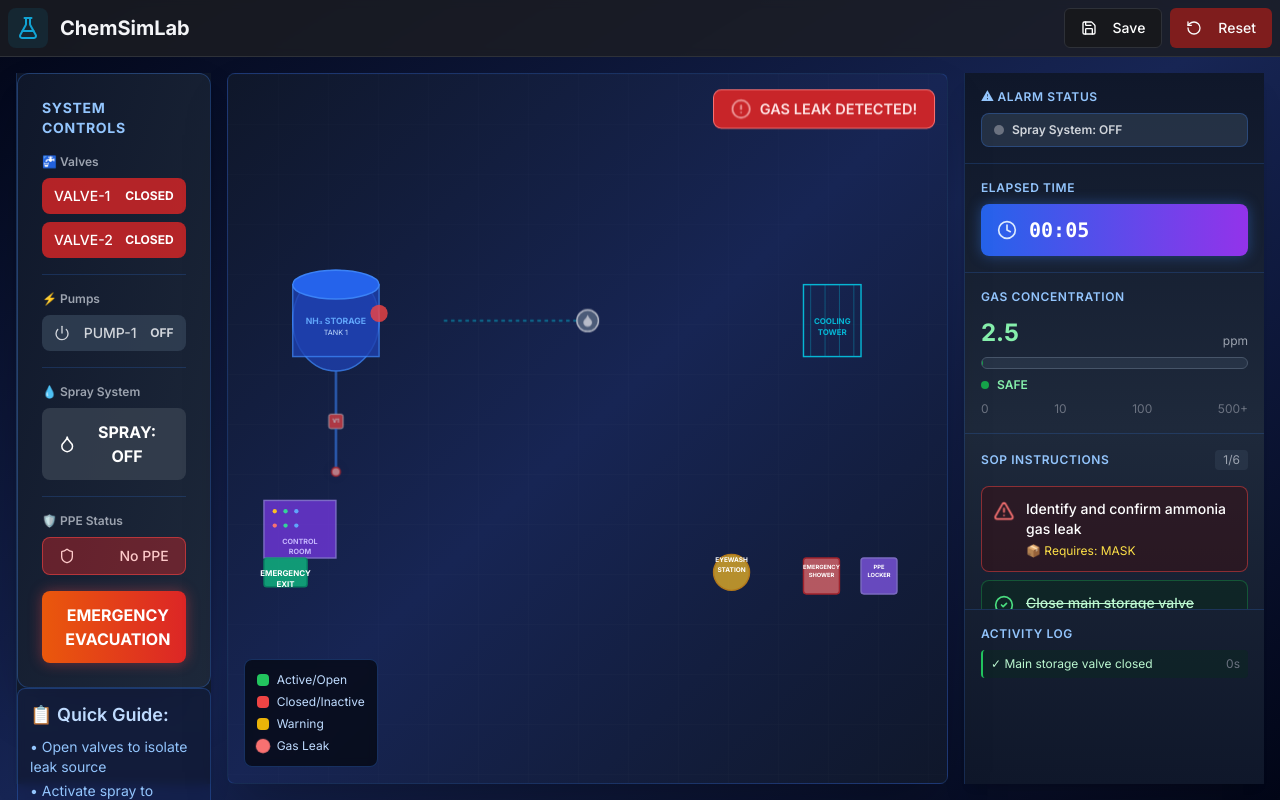
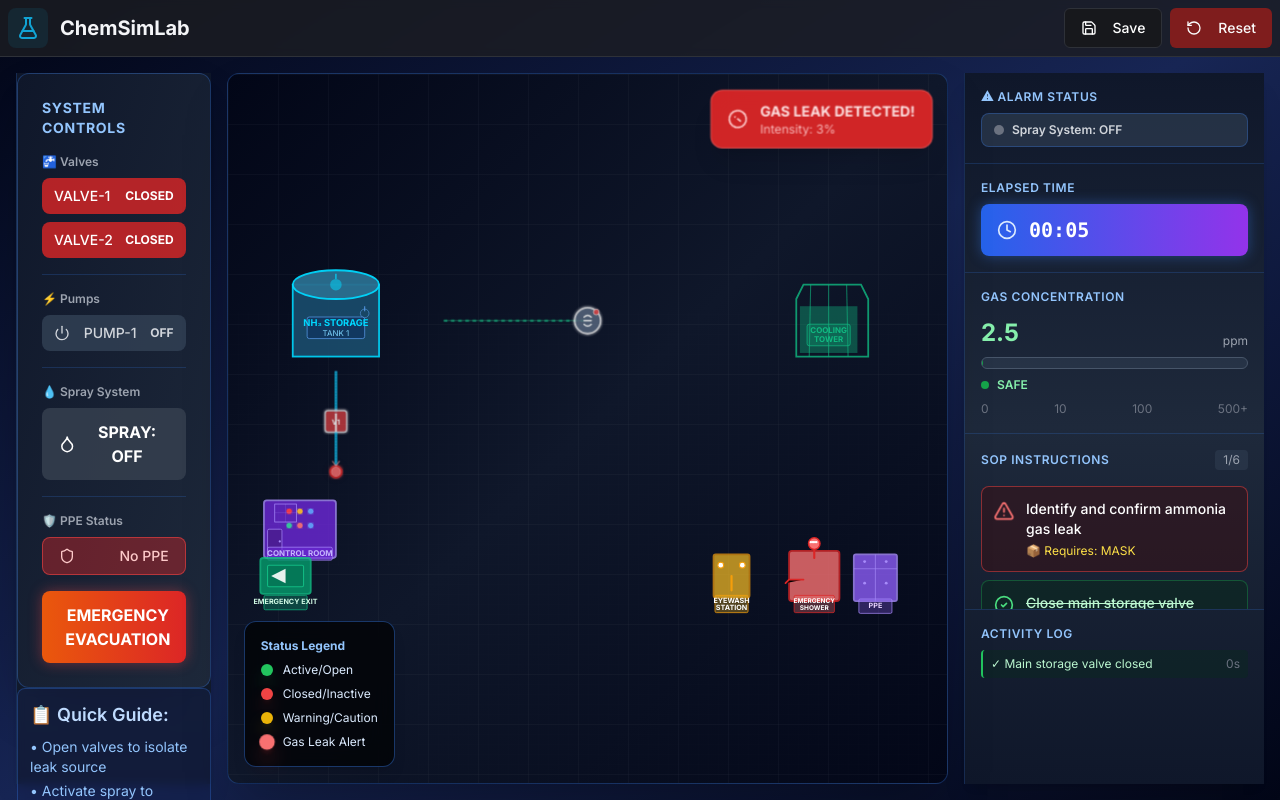
Before and after one commit to void-33/ReactorX, a Next.js app: page /emergency in a window 1280 px wide. Built offline with nearby package versions, Linux system fonts and the light colour scheme.

Commit message:
refactor(ui): plantschematic

```diff
--- a/src/components/emergency/PlantSchematic.tsx
+++ b/src/components/emergency/PlantSchematic.tsx
@@ -25,18 +25,22 @@ export default function PlantSchematic({
   const canvasHeight = 600;
 
   return (
-    <div className="relative w-full h-full bg-gradient-to-br from-slate-900 via-blue-950 to-slate-900 rounded-lg border border-blue-500/20 overflow-hidden shadow-2xl">
-      {/* Grid background for scale reference */}
+    <div className="relative w-full h-full bg-gradient-to-br from-slate-950 via-slate-900 to-slate-950 rounded-xl border border-blue-500/30 overflow-hidden shadow-2xl">
+      {/* Enhanced Grid background for scale reference */}
       <svg
-        className="absolute inset-0 w-full h-full opacity-5"
+        className="absolute inset-0 w-full h-full opacity-10"
         xmlns="http://www.w3.org/2000/svg"
       >
         <defs>
           <pattern id="grid" width="50" height="50" patternUnits="userSpaceOnUse">
             <path d="M 50 0 L 0 0 0 50" fill="none" stroke="white" strokeWidth="0.5" />
           </pattern>
+          <pattern id="smallGrid" width="10" height="10" patternUnits="userSpaceOnUse">
+            <path d="M 10 0 L 0 0 0 10" fill="none" stroke="white" strokeWidth="0.25" />
+          </pattern>
         </defs>
         <rect width="100%" height="100%" fill="url(#grid)" />
+        <rect width="100%" height="100%" fill="url(#smallGrid)" opacity="0.5" />
       </svg>
 
       {/* Main Canvas SVG */}
@@ -48,23 +52,41 @@ export default function PlantSchematic({
           className="cursor-pointer"
           whileHover={{ scale: 1.05 }}
         >
-          {/* Tank body */}
-          <ellipse cx="150" cy="150" rx="60" ry="70" fill="#1e40af" stroke="#3b82f6" strokeWidth="2" opacity="0.8" />
-          <rect x="90" y="100" width="120" height="100" fill="#1e40af" stroke="#3b82f6" strokeWidth="2" opacity="0.8" />
-          <ellipse cx="150" cy="100" rx="60" ry="20" fill="#2563eb" stroke="#3b82f6" strokeWidth="2" />
+          {/* Tank shadow/glow */}
+          <filter id="tankGlow">
+            <feGaussianBlur stdDeviation="4" result="coloredBlur"/>
+            <feMerge>
+              <feMergeNode in="coloredBlur"/>
+              <feMergeNode in="SourceGraphic"/>
+            </feMerge>
+          </filter>
 
-          {/* Tank label */}
-          <text x="150" y="155" textAnchor="middle" fill="#60a5fa" fontSize="12" fontWeight="bold">
+          {/* Tank body - enhanced 3D look */}
+          {/* <ellipse cx="150" cy="150" rx="60" ry="70" fill="#0f3460" stroke="#00d9ff" strokeWidth="2.5" opacity="0.9" filter="url(#tankGlow)" /> */}
+          <rect x="90" y="100" width="120" height="100" fill="#1a4d6d" stroke="#00d9ff" strokeWidth="2.5" opacity="0.9" />
+          <ellipse cx="150" cy="100" rx="60" ry="20" fill="#2a6e8f" stroke="#00d9ff" strokeWidth="2.5" opacity="0.95" />
+
+          {/* Tank top cap detail */}
+          <circle cx="150" cy="100" r="8" fill="#00d9ff" opacity="0.5" />
+          <line x1="150" y1="92" x2="150" y2="85" stroke="#00d9ff" strokeWidth="2" opacity="0.8" />
+
+          {/* Pressure gauge indicator */}
+          <circle cx="190" cy="140" r="6" fill="none" stroke="#60a5fa" strokeWidth="1" opacity="0.7" />
+          <line x1="190" y1="137" x2="190" y2="130" stroke="#60a5fa" strokeWidth="1.5" opacity="0.8" />
+
+          {/* Tank label with better styling */}
+          <rect x="110" y="145" width="80" height="30" fill="rgba(15, 52, 96, 0.8)" stroke="#60a5fa" strokeWidth="1" rx="3" opacity="0.9" />
+          <text x="150" y="157" textAnchor="middle" fill="#00d9ff" fontSize="13" fontWeight="bold">
             NH₃ STORAGE
           </text>
-          <text x="150" y="170" textAnchor="middle" fill="#bfdbfe" fontSize="10">
+          <text x="150" y="171" textAnchor="middle" fill="#7dd3fc" fontSize="11">
             TANK 1
           </text>
 
           {/* Warning indicator if gas present */}
-          {gasIntensity > 0 && (
+          {gasIntensity > 5 && (
             <motion.circle
-              cx="210" cy="140" r="8" fill="#ef4444" opacity={0.8 + gasIntensity / 200}
+              cx="210" cy="140" r="8" fill="#ff3d3d" opacity={0.8 + gasIntensity / 200}
               animate={{ r: [8, 12, 8] }}
               transition={{ duration: 1, repeat: Infinity }}
             />
@@ -78,15 +100,27 @@ export default function PlantSchematic({
           className="cursor-pointer"
           whileHover={{ scale: 1.05 }}
         >
-          <rect x="800" y="100" width="80" height="100" fill="none" stroke="#06b6d4" strokeWidth="2" />
-          <line x1="810" y1="100" x2="810" y2="200" stroke="#06b6d4" strokeWidth="1" opacity="0.5" />
-          <line x1="830" y1="100" x2="830" y2="200" stroke="#06b6d4" strokeWidth="1" opacity="0.5" />
-          <line x1="850" y1="100" x2="850" y2="200" stroke="#06b6d4" strokeWidth="1" opacity="0.5" />
-          <line x1="870" y1="100" x2="870" y2="200" stroke="#06b6d4" strokeWidth="1" opacity="0.5" />
-          <text x="840" y="155" textAnchor="middle" fill="#06b6d4" fontSize="11" fontWeight="bold">
+          {/* Tower outer structure */}
+          <path d="M 790 120 L 800 100 L 880 100 L 890 120 L 890 200 L 790 200 Z" fill="none" stroke="#10b981" strokeWidth="2.5" opacity="0.8" />
+
+          {/* Tower internal structure - pipes */}
+          <line x1="810" y1="100" x2="808" y2="200" stroke="#10b981" strokeWidth="1.5" opacity="0.6" />
+          <line x1="835" y1="100" x2="835" y2="200" stroke="#10b981" strokeWidth="1.5" opacity="0.6" />
+          <line x1="860" y1="100" x2="862" y2="200" stroke="#10b981" strokeWidth="1.5" opacity="0.6" />
+
+          {/* Tower fill level indicator */}
+          <motion.rect
+            x="795" y="130" width="80" height="65" fill="#10b981" opacity="0.3"
+            animate={{ opacity: [0.3, 0.5, 0.3] }}
+            transition={{ duration: 2, repeat: Infinity }}
+          />
+
+          {/* Tower label */}
+          <rect x="805" y="155" width="60" height="30" fill="rgba(16, 185, 129, 0.2)" stroke="#10b981" strokeWidth="1" rx="3" />
+          <text x="835" y="167" textAnchor="middle" fill="#10b981" fontSize="11" fontWeight="bold">
             COOLING
           </text>
-          <text x="840" y="170" textAnchor="middle" fill="#06b6d4" fontSize="11" fontWeight="bold">
+          <text x="835" y="180" textAnchor="middle" fill="#10b981" fontSize="11" fontWeight="bold">
             TOWER
           </text>
         </motion.g>
@@ -98,37 +132,73 @@ export default function PlantSchematic({
           className="cursor-pointer"
           whileHover={{ scale: 1.05 }}
         >
-          <rect x="50" y="400" width="100" height="80" fill="#7c3aed" stroke="#a78bfa" strokeWidth="2" opacity="0.7" />
-          <circle cx="65" cy="415" r="3" fill="#fbbf24" />
-          <circle cx="80" cy="415" r="3" fill="#34d399" />
-          <circle cx="95" cy="415" r="3" fill="#60a5fa" />
-          <circle cx="65" cy="435" r="3" fill="#f87171" />
-          <circle cx="80" cy="435" r="3" fill="#34d399" />
-          <circle cx="95" cy="435" r="3" fill="#60a5fa" />
-          <text x="100" y="460" textAnchor="middle" fill="#c4b5fd" fontSize="10" fontWeight="bold">
-            CONTROL
-          </text>
-          <text x="100" y="475" textAnchor="middle" fill="#c4b5fd" fontSize="10" fontWeight="bold">
-            ROOM
+          {/* Control room building */}
+          <rect x="50" y="400" width="100" height="80" fill="#6d28d9" stroke="#a78bfa" strokeWidth="2.5" opacity="0.8" rx="4" />
+
+          {/* Door */}
+          <rect x="55" y="440" width="20" height="35" fill="#4c1d95" stroke="#a78bfa" strokeWidth="1" rx="2" />
+          <circle cx="72" cy="457" r="1.5" fill="#a78bfa" />
+
+          {/* Control panel lights */}
+          <g opacity="0.9">
+            <circle cx="85" cy="415" r="3.5" fill={gasIntensity > 0 ? '#ff3d3d' : '#34d399'} filter="url(#componentGlow)" />
+            <circle cx="100" cy="415" r="3.5" fill="#fbbf24" filter="url(#componentGlow)" />
+            <circle cx="115" cy="415" r="3.5" fill="#60a5fa" filter="url(#componentGlow)" />
+
+            <circle cx="85" cy="435" r="3.5" fill="#34d399" filter="url(#componentGlow)" />
+            <circle cx="100" cy="435" r="3.5" fill="#f87171" filter="url(#componentGlow)" />
+            <circle cx="115" cy="435" r="3.5" fill="#60a5fa" filter="url(#componentGlow)" />
+          </g>
+
+          {/* Window */}
+          <rect x="65" y="405" width="30" height="25" fill="none" stroke="#a78bfa" strokeWidth="1" />
+          <line x1="80" y1="405" x2="80" y2="430" stroke="#a78bfa" strokeWidth="0.5" opacity="0.5" />
+          <line x1="65" y1="417" x2="95" y2="417" stroke="#a78bfa" strokeWidth="0.5" opacity="0.5" />
+
+          {/* Label */}
+          <rect x="55" y="465" width="90" height="18" fill="rgba(109, 40, 217, 0.6)" stroke="#a78bfa" strokeWidth="1" rx="2" />
+          <text x="100" y="477" textAnchor="middle" fill="#c4b5fd" fontSize="11" fontWeight="bold">
+            CONTROL ROOM
           </text>
         </motion.g>
 
         {/* PIPELINE NETWORK */}
-        <g opacity="0.7">
-          {/* Main tank to valve */}
-          <line x1="150" y1="220" x2="150" y2="280" stroke="#3b82f6" strokeWidth="3" />
-          {/* Valve 1 */}
-          <motion.g key="valve-1" onClick={() => onComponentClick('valve-1', 'valve')} className="cursor-pointer" whileHover={{ scale: 1.08 }}>
-            <rect x="140" y="280" width="20" height="20" fill={valvesOpen.has('valve-1') ? '#10b981' : '#ef4444'} stroke="#fff" strokeWidth="1" rx="3" />
-            <text x="150" y="292" textAnchor="middle" fill="#fff" fontSize="8" fontWeight="bold">
-              {valvesOpen.has('valve-1') ? 'V1' : 'V1'}
+        <g opacity="0.85">
+          {/* Main tank to valve - enhanced pipe */}
+          <line x1="150" y1="220" x2="150" y2="280" stroke="#00d9ff" strokeWidth="4" opacity="0.7" />
+          <line x1="150" y1="220" x2="150" y2="280" stroke="#60a5fa" strokeWidth="2" opacity="0.5" strokeDasharray="2,2" />
+
+          {/* Valve 1 - Enhanced Design */}
+          <motion.g key="valve-1" onClick={() => onComponentClick('valve-1', 'valve')} className="cursor-pointer" whileHover={{ scale: 1.1 }}>
+            {/* Valve body */}
+            <rect x="135" y="275" width="30" height="30" fill={valvesOpen.has('valve-1') ? '#10b981' : '#ef4444'} stroke="#fff" strokeWidth="2" rx="4" opacity="0.8" filter="url(#componentGlow)" />
+            {/* Valve indicator line */}
+            <motion.line
+              x1="150" y1="280"
+              x2="150" y2="305"
+              stroke="#fff"
+              strokeWidth="2.5"
+              strokeLinecap="round"
+              animate={{ rotate: valvesOpen.has('valve-1') ? 90 : 0 }}
+              transition={{ duration: 0.3 }}
+            />
+            {/* Valve label */}
+            <text x="150" y="295" textAnchor="middle" fill="#fff" fontSize="10" fontWeight="bold">
+              V1
             </text>
           </motion.g>
+
           {/* Pipeline continues */}
-          <line x1="150" y1="300" x2="150" y2="360" stroke="#3b82f6" strokeWidth="3" />
+          <line x1="150" y1="305" x2="150" y2="360" stroke="#00d9ff" strokeWidth="4" opacity="0.7" />
+          <line x1="150" y1="305" x2="150" y2="360" stroke="#60a5fa" strokeWidth="2" opacity="0.5" strokeDasharray="2,2" />
 
-          {/* LEAK RUPTURE POINT (with animated gas cloud) */}
-          <circle cx="150" cy="360" r="6" fill="#fca5a5" stroke="#dc2626" strokeWidth="2" />
+          {/* LEAK RUPTURE POINT (with enhanced visuals) */}
+          <circle cx="150" cy="360" r="8" fill="#fca5a5" stroke="#dc2626" strokeWidth="2.5" filter="url(#componentGlow)" />
+          <circle cx="150" cy="360" r="6" fill="#ef4444" opacity="0.6" />
+
+          {/* Crack lines */}
+          <line x1="150" y1="352" x2="145" y2="345" stroke="#fca5a5" strokeWidth="1.5" opacity="0.7" />
+          <line x1="150" y1="352" x2="155" y2="345" stroke="#fca5a5" strokeWidth="1.5" opacity="0.7" />
 
           {/* Animated gas plume */}
           {gasIntensity > 0 && (
@@ -154,8 +224,9 @@ export default function PlantSchematic({
             </>
           )}
 
-          {/* Water pipe to spray system */}
-          <line x1="300" y1="150" x2="500" y2="150" stroke="#06b6d4" strokeWidth="2" strokeDasharray="5,5" />
+          {/* Water pipe to spray system - enhanced */}
+          <line x1="300" y1="150" x2="500" y2="150" stroke="#10b981" strokeWidth="3" strokeDasharray="5,5" opacity="0.7" />
+          <line x1="300" y1="150" x2="500" y2="150" stroke="#34d399" strokeWidth="1.5" opacity="0.5" />
 
           {/* SPRAY SYSTEM NOZZLES */}
           {sprayActive && (
@@ -166,18 +237,18 @@ export default function PlantSchematic({
                     {/* Spray cone */}
                     <polygon
                       points={`${x},150 ${x - 30},200 ${x + 30},200`}
-                      fill="#06b6d4" opacity="0.3" />
+                      fill="#10b981" stroke="#10b981" strokeWidth="1" opacity="0.35" />
                     {/* Spray particles */}
                     {[...Array(8)].map((_, j) => (
                       <motion.circle
                         key={j}
                         cx={x - 30 + (j * 15)}
                         cy="150"
-                        r="2"
-                        fill="#06b6d4" opacity="0.7"
+                        r="2.5"
+                        fill="#10b981" opacity="0.8"
                         animate={{
                           cy: [150, 200],
-                          opacity: [0.7, 0],
+                          opacity: [0.8, 0],
                           x: x - 30 + (j * 15) + (Math.random() - 0.5) * 20,
                         }}
                         transition={{
@@ -198,10 +269,17 @@ export default function PlantSchematic({
             key="spray"
             onClick={() => onComponentClick('spray-1', 'spray')}
             className="cursor-pointer"
-            whileHover={{ scale: 1.08 }}
+            whileHover={{ scale: 1.1 }}
           >
-            <circle cx="500" cy="150" r="15" fill={sprayActive ? '#10b981' : '#64748b'} stroke="#fff" strokeWidth="2" />
-            <Droplet x="491" y="141" width="18" height="18" fill="white" />
+            {/* Spray valve body */}
+            <circle cx="500" cy="150" r="18" fill={sprayActive ? '#10b981' : '#64748b'} stroke="#fff" strokeWidth="2.5" filter="url(#componentGlow)" opacity="0.85" />
+            {/* Spray icon */}
+            <path
+              d="M 495 145 Q 500 140 505 145 M 495 150 L 505 150 M 495 155 Q 500 160 505 155"
+              stroke="#fff" strokeWidth="2" fill="none" strokeLinecap="round" strokeLinejoin="round"
+            />
+            {/* Status dot */}
+            <circle cx="512" cy="138" r="4" fill={sprayActive ? '#10b981' : '#ef4444'} stroke="#fff" strokeWidth="1" opacity="0.9" />
           </motion.g>
         </g>
 
@@ -211,13 +289,24 @@ export default function PlantSchematic({
           key="eyewash"
           onClick={() => onComponentClick('safety-eyewash', 'safety')}
           className="cursor-pointer"
-          whileHover={{ scale: 1.08 }}
+          whileHover={{ scale: 1.1 }}
         >
-          <circle cx="700" cy="500" r="25" fill="#fbbf24" stroke="#f59e0b" strokeWidth="2" opacity="0.7" />
-          <text x="700" y="485" textAnchor="middle" fill="#fff" fontSize="9" fontWeight="bold">
+          {/* Station frame */}
+          <rect x="675" y="475" width="50" height="60" fill="#fbbf24" stroke="#f59e0b" strokeWidth="2.5" opacity="0.7" rx="3" />
+
+          {/* Eyewash nozzles */}
+          <circle cx="685" cy="490" r="4" fill="#fff" stroke="#f59e0b" strokeWidth="1.5" />
+          <circle cx="715" cy="490" r="4" fill="#fff" stroke="#f59e0b" strokeWidth="1.5" />
+
+          {/* Control lever */}
+          <path d="M 700 505 L 700 525" stroke="#f59e0b" strokeWidth="3" strokeLinecap="round" />
+
+          {/* Label */}
+          <rect x="677" y="532" width="46" height="24" fill="rgba(251, 191, 36, 0.3)" stroke="#f59e0b" strokeWidth="1" rx="2" />
+          <text x="700" y="543" textAnchor="middle" fill="#fff" fontSize="10" fontWeight="bold">
             EYEWASH
           </text>
-          <text x="700" y="500" textAnchor="middle" fill="#fff" fontSize="9" fontWeight="bold">
+          <text x="700" y="553" textAnchor="middle" fill="#fff" fontSize="10" fontWeight="bold">
             STATION
           </text>
         </motion.g>
@@ -227,13 +316,29 @@ export default function PlantSchematic({
           key="shower"
           onClick={() => onComponentClick('safety-shower', 'safety')}
           className="cursor-pointer"
-          whileHover={{ scale: 1.08 }}
+          whileHover={{ scale: 1.1 }}
         >
-          <rect x="800" y="480" width="50" height="50" fill="#f87171" stroke="#dc2626" strokeWidth="2" opacity="0.7" rx="4" />
-          <text x="825" y="495" textAnchor="middle" fill="#fff" fontSize="8" fontWeight="bold">
+          {/* Shower head frame */}
+          <rect x="780" y="470" width="70" height="70" fill="#f87171" stroke="#dc2626" strokeWidth="2.5" opacity="0.8" rx="4" />
+
+          {/* Shower head arm */}
+          <path d="M 815 480 L 815 460" stroke="#dc2626" strokeWidth="3" strokeLinecap="round" />
+          <circle cx="815" cy="460" r="8" fill="#f87171" stroke="#dc2626" strokeWidth="2" />
+
+          {/* Shower head nozzles */}
+          {[...Array(5)].map((_, i) => (
+            <circle key={i} cx={810 + i * 2} cy="458" r="1.5" fill="#fff" />
+          ))}
+
+          {/* Control lever */}
+          <path d="M 800 510 L 780 510 L 775 515" stroke="#dc2626" strokeWidth="2.5" strokeLinecap="round" strokeLinejoin="round" />
+
+          {/* Label */}
+          <rect x="787" y="532" width="56" height="24" fill="rgba(248, 113, 113, 0.3)" stroke="#dc2626" strokeWidth="1" rx="2" />
+          <text x="815" y="543" textAnchor="middle" fill="#fff" fontSize="9" fontWeight="bold">
             EMERGENCY
           </text>
-          <text x="825" y="507" textAnchor="middle" fill="#fff" fontSize="8" fontWeight="bold">
+          <text x="815" y="553" textAnchor="middle" fill="#fff" fontSize="9" fontWeight="bold">
             SHOWER
           </text>
         </motion.g>
@@ -243,14 +348,25 @@ export default function PlantSchematic({
           key="ppe-locker"
           onClick={() => onComponentClick('ppe-locker', 'safety')}
           className="cursor-pointer"
-          whileHover={{ scale: 1.08 }}
+          whileHover={{ scale: 1.1 }}
         >
-          <rect x="880" y="480" width="50" height="50" fill="#8b5cf6" stroke="#a78bfa" strokeWidth="2" opacity="0.7" rx="4" />
-          <text x="905" y="495" textAnchor="middle" fill="#fff" fontSize="8" fontWeight="bold">
+          {/* Locker cabinet */}
+          <rect x="870" y="475" width="60" height="65" fill="#8b5cf6" stroke="#a78bfa" strokeWidth="2.5" opacity="0.8" rx="3" />
+
+          {/* Locker compartments */}
+          <line x1="870" y1="495" x2="930" y2="495" stroke="#a78bfa" strokeWidth="1.5" opacity="0.6" />
+          <line x1="900" y1="475" x2="900" y2="540" stroke="#a78bfa" strokeWidth="1.5" opacity="0.6" />
+
+          {/* Door handles */}
+          <circle cx="885" cy="485" r="2" fill="#a78bfa" />
+          <circle cx="915" cy="485" r="2" fill="#a78bfa" />
+          <circle cx="885" cy="515" r="2" fill="#a78bfa" />
+          <circle cx="915" cy="515" r="2" fill="#a78bfa" />
+
+          {/* Label */}
+          <rect x="877" y="537" width="46" height="20" fill="rgba(139, 92, 246, 0.3)" stroke="#a78bfa" strokeWidth="1" rx="2" />
+          <text x="900" y="549" textAnchor="middle" fill="#e9d5ff" fontSize="10" fontWeight="bold">
             PPE
-          </text>
-          <text x="905" y="507" textAnchor="middle" fill="#fff" fontSize="8" fontWeight="bold">
-            LOCKER
           </text>
         </motion.g>
 
@@ -259,65 +375,93 @@ export default function PlantSchematic({
           key="exit"
           onClick={() => onComponentClick('exit-1', 'exit')}
           className="cursor-pointer"
-          whileHover={{ scale: 1.08 }}
+          whileHover={{ scale: 1.1 }}
         >
-          <rect x="50" y="480" width="60" height="40" fill="#10b981" stroke="#059669" strokeWidth="2" opacity="0.8" rx="4" />
-          <text x="80" y="505" textAnchor="middle" fill="#fff" fontSize="11" fontWeight="bold">
-            EMERGENCY
-          </text>
-          <text x="80" y="520" textAnchor="middle" fill="#fff" fontSize="11" fontWeight="bold">
-            EXIT
+          {/* Exit door frame */}
+          <rect x="45" y="480" width="70" height="50" fill="#059669" stroke="#10b981" strokeWidth="2.5" opacity="0.85" rx="4" />
+
+          {/* Door with detail */}
+          <rect x="55" y="490" width="50" height="30" fill="#047857" stroke="#10b981" strokeWidth="1.5" rx="2" />
+
+          {/* Emergency exit symbol - Arrow */}
+          <path d="M 60 505 L 80 495 L 80 515 Z" fill="#fff" opacity="0.9" />
+
+          {/* Label */}
+          <rect x="50" y="532" width="60" height="20" fill="rgba(16, 185, 129, 0.3)" stroke="#10b981" strokeWidth="1" rx="2" />
+          <text x="80" y="544" textAnchor="middle" fill="#d1fae5" fontSize="10" fontWeight="bold">
+            EMERGENCY EXIT
           </text>
         </motion.g>
 
-        {/* DEFS FOR GRADIENTS */}
+        {/* DEFS FOR GRADIENTS AND FILTERS */}
         <defs>
+          {/* Component Glow Filter */}
+          <filter id="componentGlow">
+            <feGaussianBlur stdDeviation="2" result="coloredBlur"/>
+            <feMerge>
+              <feMergeNode in="coloredBlur"/>
+              <feMergeNode in="SourceGraphic"/>
+            </feMerge>
+          </filter>
+
+          {/* Gas Gradients */}
           <radialGradient id="gasGradient1">
-            <stop offset="0%" stopColor="#fca5a5" stopOpacity="0.8" />
-            <stop offset="100%" stopColor="#fb7185" stopOpacity="0" />
+            <stop offset="0%" stopColor="#ff6b6b" stopOpacity="0.9" />
+            <stop offset="70%" stopColor="#ff8787" stopOpacity="0.4" />
+            <stop offset="100%" stopColor="#ffa8a8" stopOpacity="0" />
           </radialGradient>
           <radialGradient id="gasGradient2">
-            <stop offset="0%" stopColor="#fb7185" stopOpacity="0.4" />
-            <stop offset="100%" stopColor="#fecaca" stopOpacity="0" />
+            <stop offset="0%" stopColor="#ff8787" stopOpacity="0.5" />
+            <stop offset="70%" stopColor="#ffb3b3" stopOpacity="0.2" />
+            <stop offset="100%" stopColor="#ffd9d9" stopOpacity="0" />
           </radialGradient>
         </defs>
       </svg>
 
-      {/* Legend Overlay - Bottom Left */}
-      <div className="absolute bottom-4 left-4 bg-black/60 backdrop-blur-sm p-3 rounded-lg border border-blue-500/30">
-        <div className="text-xs text-blue-200 space-y-1.5">
-          <div className="flex items-center gap-2">
-            <div className="w-3 h-3 bg-green-500 rounded"></div>
+      {/* Enhanced Legend Overlay - Bottom Left */}
+      <div className="absolute bottom-4 left-4 bg-black/70 backdrop-blur-md p-4 rounded-xl border border-blue-500/40 shadow-lg">
+        <div className="text-xs text-blue-100 space-y-2">
+          <div className="font-bold text-blue-300 mb-2">Status Legend</div>
+          <div className="flex items-center gap-2.5">
+            <div className="w-3 h-3 bg-green-500 rounded-full shadow-lg shadow-green-500/50"></div>
             <span>Active/Open</span>
           </div>
-          <div className="flex items-center gap-2">
-            <div className="w-3 h-3 bg-red-500 rounded"></div>
+          <div className="flex items-center gap-2.5">
+            <div className="w-3 h-3 bg-red-500 rounded-full shadow-lg shadow-red-500/50"></div>
             <span>Closed/Inactive</span>
           </div>
-          <div className="flex items-center gap-2">
-            <div className="w-3 h-3 bg-yellow-500 rounded"></div>
-            <span>Warning</span>
+          <div className="flex items-center gap-2.5">
+            <div className="w-3 h-3 bg-yellow-500 rounded-full shadow-lg shadow-yellow-500/50"></div>
+            <span>Warning/Caution</span>
           </div>
-          <div className="flex items-center gap-2">
+          <div className="flex items-center gap-2.5">
             <motion.div
-              className="w-3 h-3 bg-red-400 rounded-full"
-              animate={{ scale: [1, 1.2, 1] }}
+              className="w-3 h-3 bg-red-400 rounded-full shadow-lg shadow-red-500/70"
+              animate={{ scale: [1, 1.3, 1] }}
               transition={{ duration: 1, repeat: Infinity }}
             ></motion.div>
-            <span>Gas Leak</span>
+            <span>Gas Leak Alert</span>
           </div>
         </div>
       </div>
 
-      {/* Leak Alert Badge */}
+      {/* Enhanced Leak Alert Badge */}
       {gasIntensity > 0 && (
         <motion.div
-          className="absolute top-4 right-4 bg-red-600/90 backdrop-blur-sm px-4 py-2 rounded-lg border border-red-400 flex items-center gap-2"
-          animate={{ scale: [1, 1.05, 1] }}
+          className="absolute top-4 right-4 bg-red-600/95 backdrop-blur-md px-4 py-2.5 rounded-xl border border-red-400/60 flex items-center gap-3 shadow-xl"
+          animate={{ scale: [1, 1.02, 1] }}
           transition={{ duration: 0.8, repeat: Infinity }}
         >
-          <AlertCircle className="w-5 h-5 text-red-200 animate-pulse" />
-          <span className="text-red-100 font-semibold text-sm">GAS LEAK DETECTED!</span>
+          <motion.div
+            animate={{ rotate: 360 }}
+            transition={{ duration: 2, repeat: Infinity }}
+          >
+            <AlertCircle className="w-5 h-5 text-red-200" />
+          </motion.div>
+          <div>
+            <div className="text-red-100 font-bold text-sm">GAS LEAK DETECTED!</div>
+            <div className="text-red-200 text-xs opacity-90">Intensity: {Math.round(gasIntensity)}%</div>
+          </div>
         </motion.div>
       )}
     </div>
```
